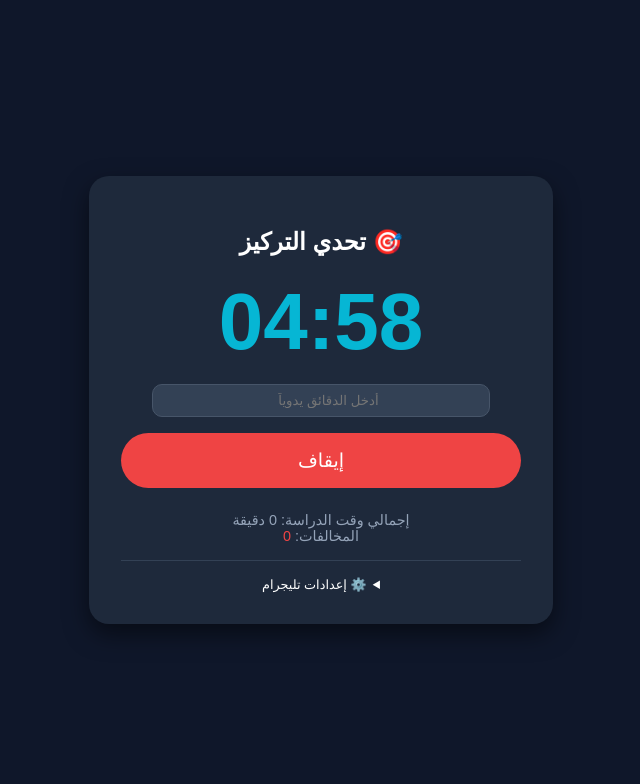
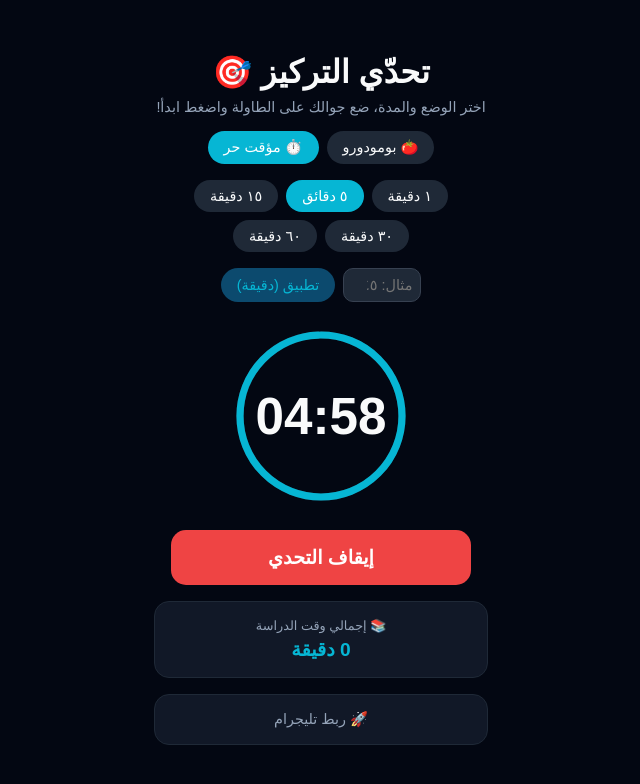
Before and after one commit to alive58/focus-app, a plain HTML site: page index.html in a window 1280 px wide. Both pictures are taken after a click on the button "ابدأ التحدي". Shown: the whole page, without its empty margins (319-959 px from the left). Drawn offline with Linux system fonts and the light colour scheme.

Commit message:
Update index.html

```diff
--- a/index.html
+++ b/index.html
@@ -5,134 +5,169 @@
     <meta name="viewport" content="width=device-width, initial-scale=1.0">
     <title>تحدي التركيز العميق</title>
     <style>
-        :root { --bg: #0f172a; --primary: #06b6d4; --danger: #ef4444; }
-        body { background: var(--bg); color: white; font-family: sans-serif; display: flex; flex-direction: column; align-items: center; justify-content: center; height: 100vh; margin: 0; overflow: hidden; }
-        .card { background: #1e293b; padding: 2rem; border-radius: 20px; box-shadow: 0 10px 25px rgba(0,0,0,0.5); text-align: center; width: 85%; max-width: 400px; }
-        #timer { font-size: 5rem; font-weight: bold; margin: 1rem 0; color: var(--primary); }
-        button { background: var(--primary); border: none; padding: 1rem 2rem; border-radius: 50px; color: white; font-size: 1.2rem; cursor: pointer; width: 100%; transition: 0.3s; }
-        button:active { transform: scale(0.95); }
-        .stats { margin-top: 1.5rem; font-size: 0.9rem; color: #94a3b8; }
-        input { background: #334155; border: 1px solid #475569; color: white; padding: 0.5rem; border-radius: 10px; width: 80%; margin-bottom: 1rem; text-align: center; }
-        .settings { margin-top: 1rem; font-size: 0.8rem; border-top: 1px solid #334155; padding-top: 1rem; }
+        :root { --bg: #030712; --card-bg: #111827; --primary: #06b6d4; --danger: #ef4444; --text: #f9fafb; --text-muted: #94a3b8; }
+        body { background: var(--bg); color: var(--text); font-family: sans-serif; display: flex; flex-direction: column; align-items: center; justify-content: start; min-height: 100vh; margin: 0; padding-top: 2rem; }
+        h1 { font-size: 2rem; margin-bottom: 0.5rem; }
+        h1 span { color: var(--danger); }
+        .subtitle { color: var(--text-muted); font-size: 0.9rem; margin-bottom: 1rem; text-align: center; }
+
+        .timer-options { display: flex; gap: 0.5rem; margin-bottom: 1rem; }
+        .mode-btn, .time-btn, .custom-apply { background: #1f2937; border: none; color: var(--text); padding: 0.5rem 1rem; border-radius: 50px; cursor: pointer; font-size: 0.9rem; transition: 0.2s; }
+        .mode-btn.active, .time-btn.active { background: var(--primary); color: #fff; }
+        .time-options { display: flex; flex-wrap: wrap; justify-content: center; gap: 0.5rem; max-width: 320px; margin-bottom: 1rem; }
+
+        .custom-time-row { display: flex; gap: 0.5rem; margin-bottom: 1.5rem; justify-content: center; }
+        .custom-time-input { background: #1f2937; border: 1px solid #374151; color: var(--text); padding: 0.5rem; border-radius: 10px; width: 60px; text-align: center; font-size: 0.9rem; }
+        .custom-apply { background: #0c4a6e; color: var(--primary); }
+
+        .timer-display-card { position: relative; width: 180px; height: 180px; margin-bottom: 1.5rem; }
+        .timer-display-card circle { fill: none; stroke-width: 8; stroke-linecap: round; }
+        .timer-display-card .bg-circle { stroke: #1f2937; }
+        .timer-display-card .progress-circle { stroke: var(--primary); stroke-dasharray: 565; stroke-dashoffset: 0; transition: stroke-dashoffset 1s linear; transform: rotate(-90deg); transform-origin: 50% 50%; }
+        #timer { position: absolute; top: 50%; left: 50%; transform: translate(-50%, -50%); font-size: 3.2rem; font-weight: bold; }
+
+        .action-btn { background: var(--primary); border: none; color: white; padding: 1rem; border-radius: 15px; font-size: 1.2rem; cursor: pointer; width: 85%; max-width: 300px; font-weight: bold; transition: 0.3s; margin-bottom: 1rem; }
+        .action-btn:active { transform: scale(0.95); }
+        .action-btn.stop { background: var(--danger); }
+
+        .stats-card { background: var(--card-bg); width: 85%; max-width: 300px; border-radius: 15px; padding: 1rem; border: 1px solid #1f2937; margin-bottom: 1rem; text-align: center; }
+        .stat-label { font-size: 0.8rem; color: var(--text-muted); display: flex; align-items: center; justify-content: center; gap: 0.3rem; margin-bottom: 0.3rem; }
+        .stat-value { font-size: 1.2rem; font-weight: bold; color: var(--primary); }
+
+        .settings-card { background: var(--card-bg); width: 85%; max-width: 300px; border-radius: 15px; padding: 1rem; border: 1px solid #1f2937; text-align: center; font-size: 0.9rem; }
+        .settings-card summary { cursor: pointer; color: var(--text-muted); display: flex; align-items: center; justify-content: center; gap: 0.3rem; list-style: none; }
+        .settings-card summary::-webkit-details-marker { display: none; }
+        .settings-card input { background: #1f2937; border: 1px solid #374151; color: var(--text); padding: 0.6rem; border-radius: 10px; width: 90%; margin: 0.5rem 0; text-align: center; font-size: 0.8rem; }
+        #saveSettings { background: var(--primary); border: none; color: white; padding: 0.6rem; border-radius: 10px; width: 95%; cursor: pointer; margin-top: 0.5rem; }
     </style>
 </head>
 <body>
 
-<div class="card">
-    <h2>🎯 تحدي التركيز</h2>
-    <div id="timer">05:00</div>
+    <h1>تحدّي التركيز <span>🎯</span></h1>
+    <div class="subtitle">اختر الوضع والمدة، ضع جوالك على الطاولة واضغط ابدأ!</div>
 
-    <input type="number" id="customTime" placeholder="أدخل الدقائق يدوياً">
-    <button id="startBtn">ابدأ التحدي</button>
-
-    <div class="stats">
-        <div>إجمالي وقت الدراسة: <span id="totalStudy">0</span> دقيقة</div>
-        <div>المخالفات: <span id="violations" style="color: var(--danger);">0</span></div>
+    <div class="timer-options">
+        <button class="mode-btn">🍅 بومودورو</button>
+        <button class="mode-btn active">⏱️ مؤقت حر</button>
     </div>
 
-    <div class="settings">
+    <div class="time-options">
+        <button class="time-btn" data-time="1">١ دقيقة</button>
+        <button class="time-btn active" data-time="5">٥ دقائق</button>
+        <button class="time-btn" data-time="15">١٥ دقيقة</button>
+        <button class="time-btn" data-time="30">٣٠ دقيقة</button>
+        <button class="time-btn" data-time="60">٦٠ دقيقة</button>
+    </div>
+
+    <div class="custom-time-row">
+        <input type="number" id="customTime" class="custom-time-input" placeholder="مثال: ٤٥">
+        <button id="applyCustom" class="custom-apply">تطبيق (دقيقة)</button>
+    </div>
+
+    <div class="timer-display-card">
+        <svg width="180" height="180" viewBox="0 0 200 200">
+            <circle class="bg-circle" cx="100" cy="100" r="90" />
+            <circle class="progress-circle" id="progressCircle" cx="100" cy="100" r="90" />
+        </svg>
+        <div id="timer">05:00</div>
+    </div>
+
+    <button id="startBtn" class="action-btn">ابدأ التحدي</button>
+
+    <div class="stats-card">
+        <div class="stat-label">📚 إجمالي وقت الدراسة</div>
+        <div class="stat-value"><span id="totalStudy">0</span> دقيقة</div>
+    </div>
+
+    <div class="settings-card">
         <details>
-            <summary>⚙️ إعدادات تليجرام</summary>
+            <summary>🚀 ربط تليجرام</summary>
+            <p style="font-size: 0.7rem; color: #6b7280; margin: 0.5rem 0;">البيانات تحفظ محلياً فقط على جهازك.</p>
             <input type="text" id="token" placeholder="Bot Token">
             <input type="text" id="chatId" placeholder="Chat ID">
+            <button id="saveSettings">حفظ</button>
         </details>
-    </div>
     </div>
 
     <audio id="alarm" src="https://actions.google.com/sounds/v1/alarms/beep_short.ogg" loop></audio>
 
     <script>
-    let timerDisplay = document.getElementById('timer');
-    let startBtn = document.getElementById('startBtn');
-    let alarm = document.getElementById('alarm');
-    let isRunning = false;
-    let secondsLeft = 300;
-    let totalMinutes = localStorage.getItem('totalStudy') || 0;
-    let violations = 0;
-    let interval;
+        let isRunning = false, secondsLeft = 300, totalSeconds = 300, interval, alarm = document.getElementById('alarm');
+        const timerDisplay = document.getElementById('timer'), startBtn = document.getElementById('startBtn'), progressCircle = document.getElementById('progressCircle'), totalStudyDisplay = document.getElementById('totalStudy');
 
-    document.getElementById('totalStudy').innerText = totalMinutes;
+        totalStudyDisplay.innerText = localStorage.getItem('totalStudyMinutes') || 0;
+
+        document.querySelectorAll('.time-btn').forEach(btn => btn.onclick = function() {
+            if(isRunning) return;
+            document.querySelector('.time-btn.active').classList.remove('active');
+            this.classList.add('active');
+            secondsLeft = totalSeconds = parseInt(this.dataset.time) * 60;
+            updateDisplay();
+        });
+
+        document.getElementById('applyCustom').onclick = () => {
+            if(isRunning) return;
+            let customMins = document.getElementById('customTime').value;
+            if(customMins > 0) {
+                secondsLeft = totalSeconds = customMins * 60;
+                document.querySelectorAll('.time-btn').forEach(b => b.classList.remove('active'));
+                updateDisplay();
+            }
+        };
+
+        document.getElementById('saveSettings').onclick = () => {
+            localStorage.setItem('botToken', document.getElementById('token').value);
+            localStorage.setItem('chatId', document.getElementById('chatId').value);
+            alert('تم حفظ الإعدادات!');
+        };
+
+        window.onload = () => {
+            document.getElementById('token').value = localStorage.getItem('botToken') || '';
+            document.getElementById('chatId').value = localStorage.getItem('chatId') || '';
+        };
 
         startBtn.onclick = () => {
             if (!isRunning) {
-            let custom = document.getElementById('customTime').value;
-            if(custom) secondsLeft = custom * 60;
-
-            // طلب إذن الحساسات للأندرويد/آيفون
-            if (typeof DeviceMotionEvent.requestPermission === 'function') {
-                DeviceMotionEvent.requestPermission();
-            }
-
-            startChallenge();
-        } else {
-            stopChallenge();
-        }
+                if (typeof DeviceMotionEvent?.requestPermission === 'function') DeviceMotionEvent.requestPermission();
+                isRunning = true; startBtn.innerText = "إيقاف التحدي"; startBtn.classList.add('stop');
+                interval = setInterval(tick, 1000);
+                window.addEventListener('devicemotion', handleMotion);
+            } else { stopChallenge(); }
         };
 
-    function startChallenge() {
-        isRunning = true;
-        startBtn.innerText = "إيقاف";
-        startBtn.style.background = "#ef4444";
-
-        interval = setInterval(() => {
-            secondsLeft--;
-            updateDisplay();
-            if (secondsLeft <= 0) {
-                completeChallenge();
-            }
-        }, 1000);
-
-        window.addEventListener('devicemotion', handleMotion);
+        function tick() {
+            secondsLeft--; updateDisplay();
+            if (secondsLeft <= 0) { completeChallenge(); }
         }
 
         function stopChallenge() {
-        clearInterval(interval);
-        isRunning = false;
-        startBtn.innerText = "ابدأ التحدي";
-        startBtn.style.background = "#06b6d4";
-        alarm.pause();
-        window.removeEventListener('devicemotion', handleMotion);
+            clearInterval(interval); isRunning = false; startBtn.innerText = "ابدأ التحدي"; startBtn.classList.remove('stop');
+            alarm.pause(); window.removeEventListener('devicemotion', handleMotion);
         }
 
         function updateDisplay() {
-        let m = Math.floor(secondsLeft / 60);
-        let s = secondsLeft % 60;
-        timerDisplay.innerText = `${m.toString().padStart(2, '0')}:${s.toString().padStart(2, '0')}`;
-    }
-
-    function handleMotion(event) {
-        let acc = event.accelerationIncludingGravity;
-        let threshold = 12; // عتبة الحساسية
-        let totalAcc = Math.sqrt(acc.x**2 + acc.y**2 + acc.z**2);
-
-        if (totalAcc > threshold + 3 || totalAcc < threshold - 3) {
-            if (alarm.paused) {
-                alarm.play();
-                violations++;
-                document.getElementById('violations').innerText = violations;
-                sendTelegram("⚠️ لقد لمست الجوال! عد للدراسة فوراً.");
-            }
-        } else {
-            alarm.pause();
-        }
+            timerDisplay.innerText = `${Math.floor(secondsLeft/60).toString().padStart(2,'0')}:${(secondsLeft%60).toString().padStart(2,'0')}`;
+            progressCircle.style.strokeDashoffset = (565 - (secondsLeft / totalSeconds) * 565);
         }
 
         function completeChallenge() {
             stopChallenge();
-        let sessionMinutes = Math.floor(document.getElementById('customTime').value || 5);
-        totalMinutes = parseInt(totalMinutes) + sessionMinutes;
-        localStorage.setItem('totalStudy', totalMinutes);
-        document.getElementById('totalStudy').innerText = totalMinutes;
-        sendTelegram(`✅ أحسنت! أكملت ${sessionMinutes} دقيقة دراسة. إجمالي وقتك: ${totalMinutes} دقيقة.`);
+            let addedMins = Math.floor(totalSeconds / 60);
+            let currentTotal = parseInt(localStorage.getItem('totalStudyMinutes') || 0) + addedMins;
+            localStorage.setItem('totalStudyMinutes', currentTotal);
+            totalStudyDisplay.innerText = currentTotal;
+            sendTelegram(`✅ أحسنت! أكملت ${addedMins} دقيقة دراسة. إجمالي وقتك: ${currentTotal} دقيقة.`);
             alert("تم التحدي بنجاح!");
         }
 
+        function handleMotion(e) {
+            let a = e.accelerationIncludingGravity, t = 12, tot = Math.sqrt(a.x**2 + a.y**2 + a.z**2);
+            if (tot > t+3 || tot < t-3) { if(alarm.paused) { alarm.play(); sendTelegram("⚠️ لمست الجوال! عد للدراسة."); } } else { alarm.pause(); }
+        }
+
         function sendTelegram(msg) {
-        let token = document.getElementById('token').value;
-        let id = document.getElementById('chatId').value;
-        if(token && id) {
-            fetch(`https://api.telegram.org/bot${token}/sendMessage?chat_id=${id}&text=${encodeURIComponent(msg)}`);
-        }
+            let t = localStorage.getItem('botToken'), c = localStorage.getItem('chatId');
+            if(t && c) fetch(`https://api.telegram.org/bot${t}/sendMessage?chat_id=${c}&text=${encodeURIComponent(msg)}`);
         }
     </script>
 </body>
```
Lines whose indentation alone changed are shown as unchanged.
